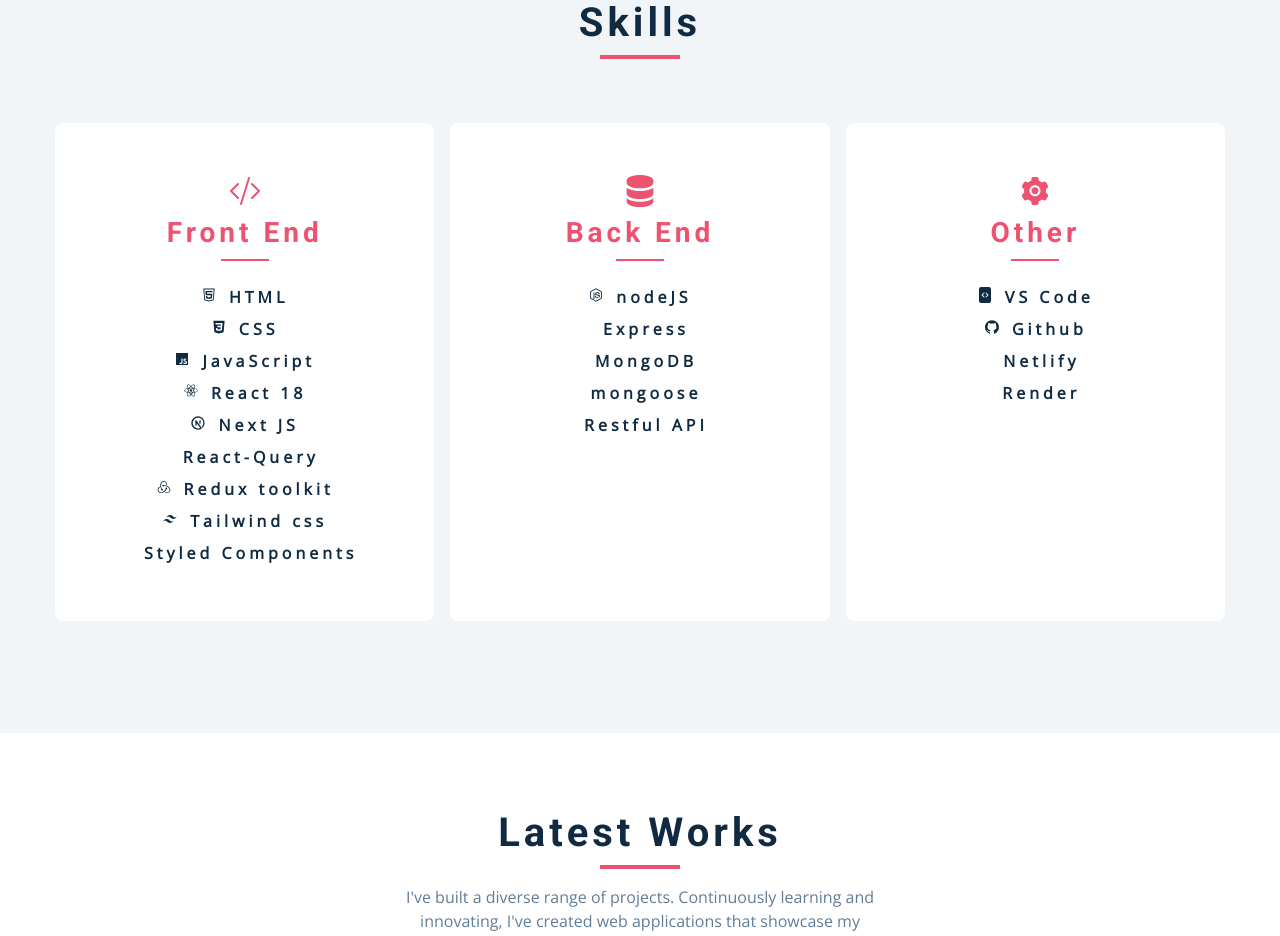
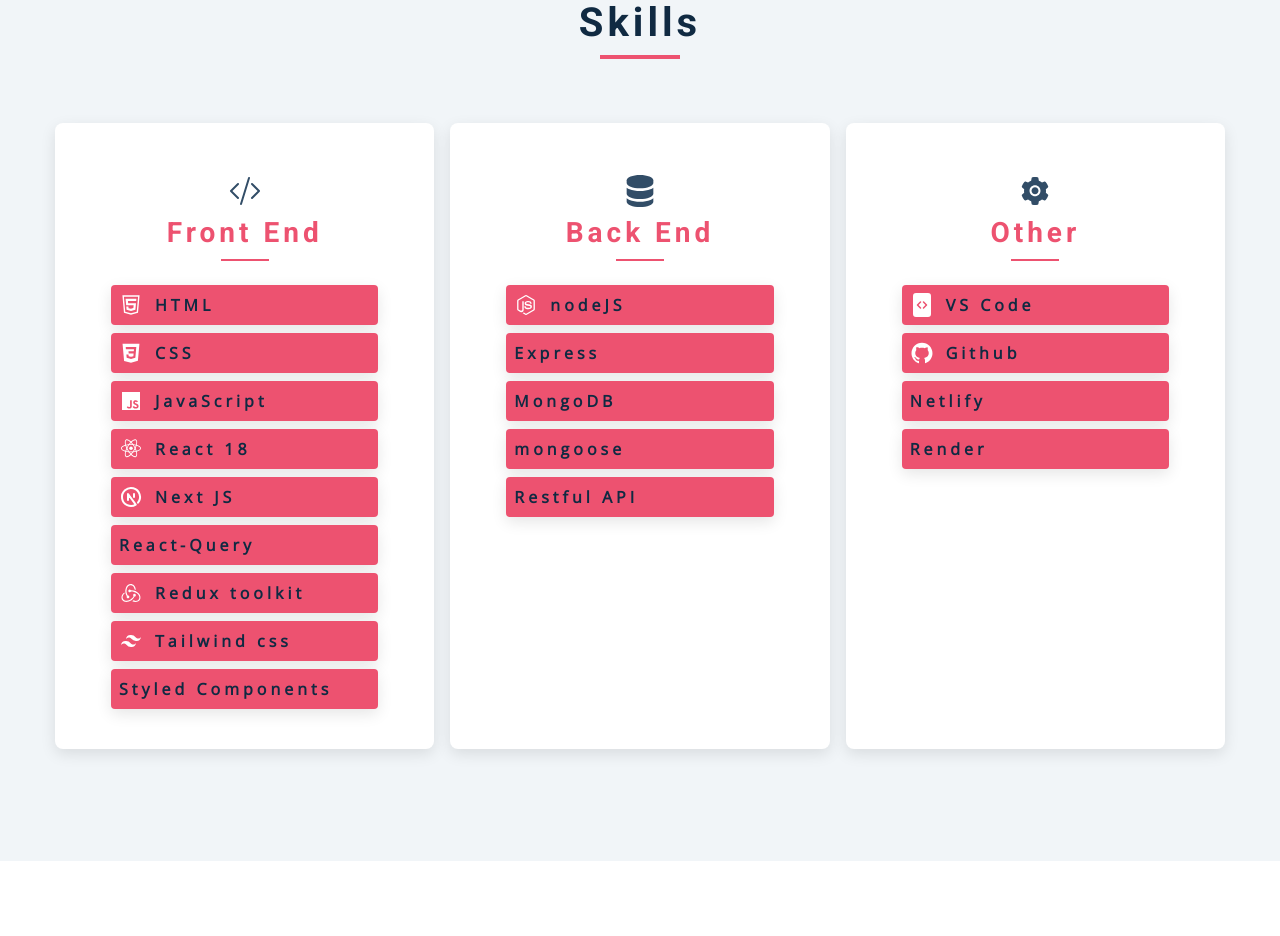
Before and after one commit to faruk-mansuri/portfolio, a React (Vite) app: page / in a window 1280 px wide. Shown: the part 1380-2316 px from the top of the page. Built offline with nearby package versions, Linux system fonts and the light colour scheme.

Commit message:
change skills css

```diff
--- a/src/Components/SingleSkill.jsx
+++ b/src/Components/SingleSkill.jsx
@@ -1,19 +1,25 @@
 import { styled } from 'styled-components';
+import { BsCodeSlash, BsServer, BsFileCodeFill } from 'react-icons/bs';
 
-const SingleSkill = ({ title, icon, languages }) => {
+const SingleSkill = ({ title, Icon, languages }) => {
+  console.log(Icon);
   return (
     <Wrapper>
-      <span className='service-icon'>{icon}</span>
+      <span className='service-icon'>
+        <Icon />
+      </span>
       <h3>{title}</h3>
       <div className='underline'></div>
 
       <div className='skill'>
         {languages.map((skill, index) => {
-          const { icon, title } = skill;
+          const { Icon, title } = skill;
+
           return (
             <div key={index} className='info'>
+              <span className='service-icon'>{/* <Icon /> */}</span>
               <p className='skill-info'>
-                <span className='skill-icon'>{icon}</span>
+                {Icon && <Icon className='skill-icon' />}
                 {title}
               </p>
             </div>
@@ -33,20 +39,15 @@
   text-align: center;
   transition: var(--transition);
   font-weight: bold;
+  box-shadow: var(--light-shadow);
 
   &:hover {
-    background: var(--clr-primary-5);
-    color: var(--clr-white);
-    .underline {
-      background: var(--clr-white);
-    }
-    .skill .skill-info {
-      color: var(--clr-white);
-    }
+    box-shadow: var(--dark-shadow);
   }
   .service-icon {
     font-size: 2rem;
     margin-bottom: 1.5rem;
+    color: var(--clr-grey-3);
   }
   .underline {
     width: 3rem;
@@ -63,11 +64,28 @@
     font-size: 1rem;
 
     .skill-icon {
-      display: inline-block;
-      margin-right: 0.75rem;
+      font-size: 1.5rem;
+      color: white;
     }
     .skill-info {
+      display: flex;
+      align-items: center;
+      gap: 0.75rem;
       color: var(--clr-grey-1);
+      margin: 0 2rem;
+      margin-top: 1rem;
+      border-radius: var(--border-radius);
+      padding: 0.5rem;
+      background-color: var(--clr-primary-5);
+      box-shadow: var(--light-shadow);
+      transition: var(--transition);
+
+      &:hover {
+        transform: scale(1.02);
+        background: var(--clr-primary-7);
+        box-shadow: var(--dark-shadow);
+        color: var(--clr-white);
+      }
     }
   }
 `;
--- a/src/utils/skills.jsx
+++ b/src/utils/skills.jsx
@@ -13,37 +13,37 @@
 export const skills = [
   {
     title: 'front end',
-    icon: <BsCodeSlash />,
+    Icon: BsCodeSlash,
     languages: [
       {
-        icon: <AiOutlineHtml5 />,
+        Icon: AiOutlineHtml5,
         title: 'HTML',
       },
       {
-        icon: <DiCss3 />,
+        Icon: DiCss3,
         title: 'CSS',
       },
       {
-        icon: <BiLogoJavascript />,
+        Icon: BiLogoJavascript,
         title: 'JavaScript',
       },
       {
-        icon: <BiLogoReact />,
+        Icon: BiLogoReact,
         title: 'React 18',
       },
       {
-        icon: <TbBrandNextjs />,
+        Icon: TbBrandNextjs,
         title: 'Next JS',
       },
       {
         title: 'React-Query',
       },
       {
-        icon: <BiLogoRedux />,
+        Icon: BiLogoRedux,
         title: 'Redux toolkit',
       },
       {
-        icon: <BiLogoTailwindCss />,
+        Icon: BiLogoTailwindCss,
         title: 'Tailwind css',
       },
       {
@@ -53,10 +53,10 @@
   },
   {
     title: 'back end',
-    icon: <BsServer />,
+    Icon: BsServer,
     languages: [
       {
-        icon: <BiLogoNodejs />,
+        Icon: BiLogoNodejs,
         title: 'nodeJS',
       },
       {
@@ -75,14 +75,14 @@
   },
   {
     title: 'other',
-    icon: <AiFillSetting />,
+    Icon: AiFillSetting,
     languages: [
       {
-        icon: <BsFileCodeFill />,
+        Icon: BsFileCodeFill,
         title: 'VS Code',
       },
       {
-        icon: <AiFillGithub />,
+        Icon: AiFillGithub,
         title: 'Github',
       },
       {
```
